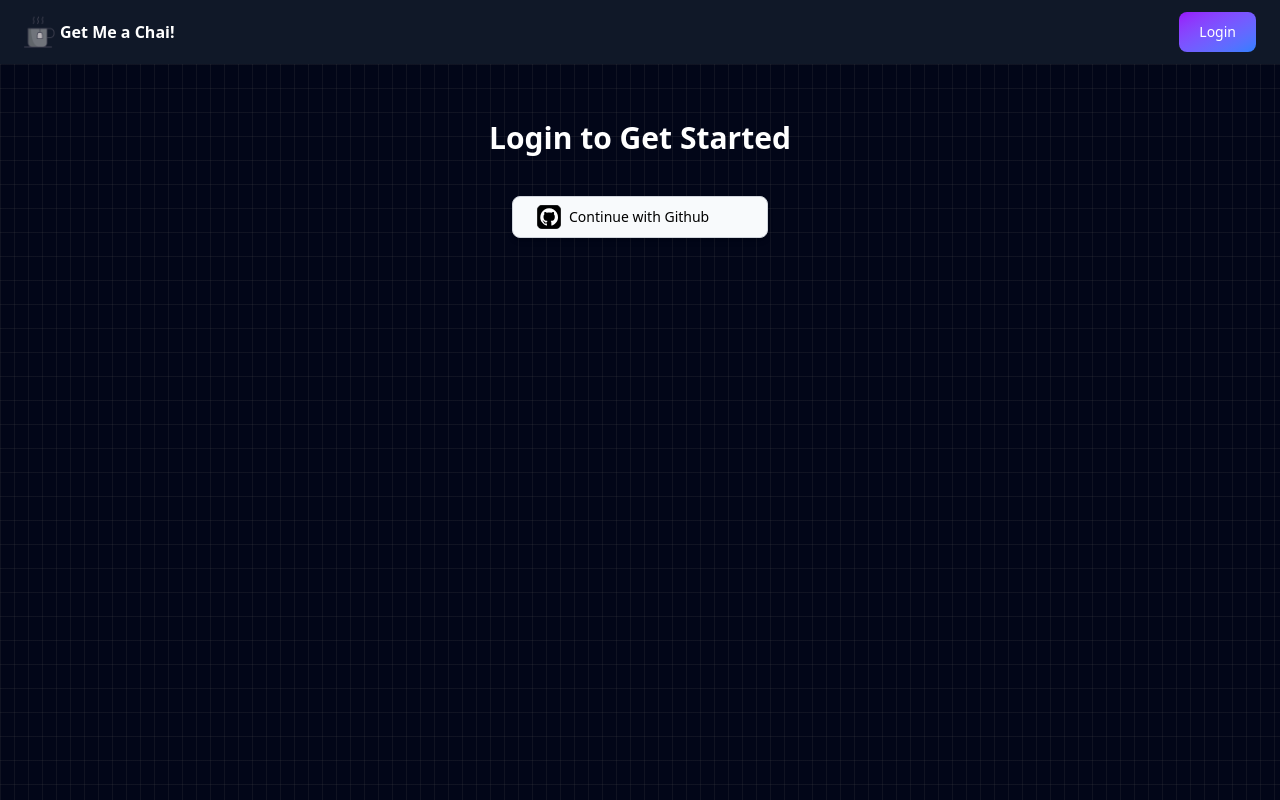
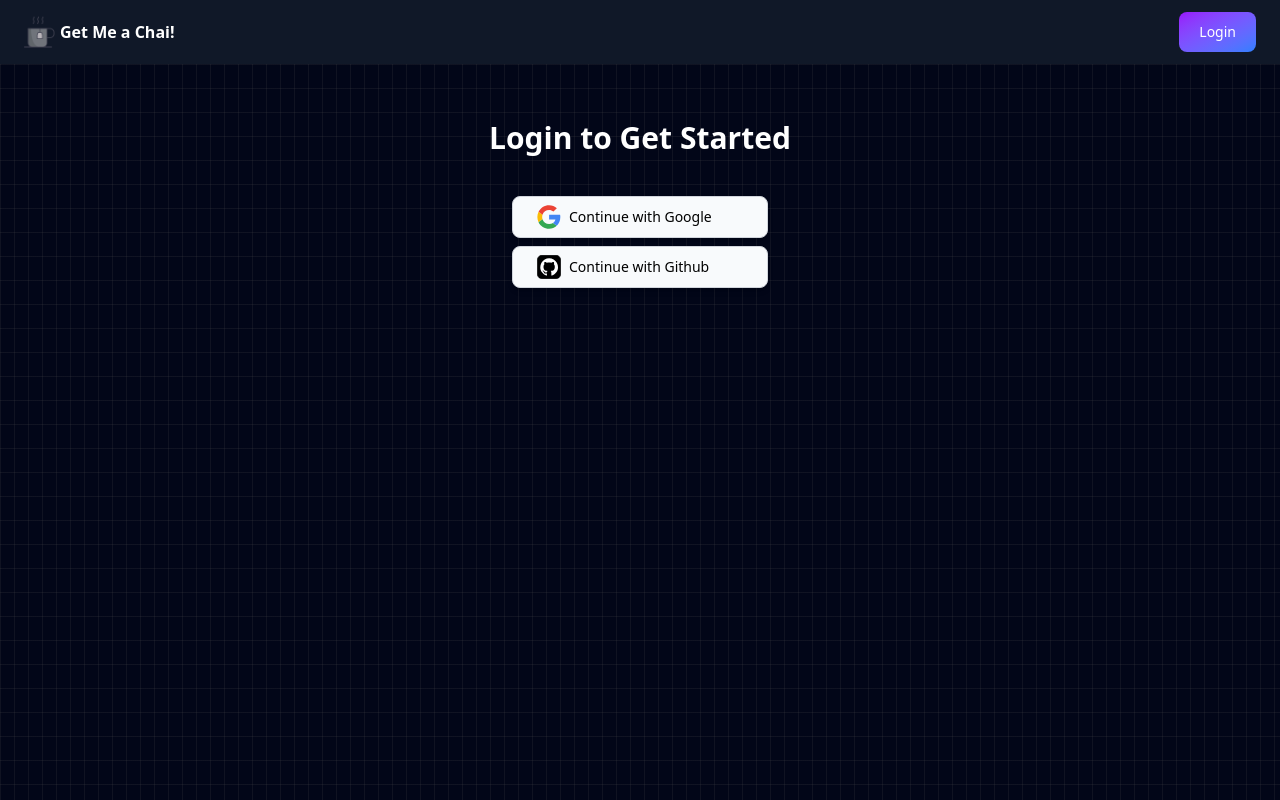
Before and after one commit to Harsh-tech81/Get-Me-A-Chai, a Next.js app: page /login in a window 1280 px wide. Shown: the top 800 px of the page. Built offline with nearby package versions, Linux system fonts and the light colour scheme; no server answers.

Commit message:
Add Google Auth

```diff
--- a/app/api/auth/[...nextauth]/route.js
+++ b/app/api/auth/[...nextauth]/route.js
@@ -1,8 +1,5 @@
 import NextAuth from "next-auth";
-// import AppleProvider from 'next-auth/providers/apple'
-// import FacebookProvider from 'next-auth/providers/facebook'
-// import GoogleProvider from 'next-auth/providers/google'
-// import EmailProvider from 'next-auth/providers/email'
+import GoogleProvider from "next-auth/providers/google";
 import GitHubProvider from "next-auth/providers/github";
 import mongoose from "mongoose";
 import User from "@/models/User.js";
@@ -11,23 +8,21 @@ import connectDB from "@/db/connectDb.js";
 export const authOptions = {
   providers: [
     // OAuth authentication providers...
-    // FacebookProvider({
-    //   clientId: process.env.FACEBOOK_ID,
-    //   clientSecret: process.env.FACEBOOK_SECRET
-    // }),
-    // GoogleProvider({
-    //   clientId: process.env.GOOGLE_CLIENT_ID,
-    //   clientSecret: process.env.GOOGLE_CLIENT_SECRET
-    // }),
+    GoogleProvider({
+      clientId: process.env.GOOGLE_CLIENT_ID,
+      clientSecret: process.env.GOOGLE_CLIENT_SECRET,
+    }),
 
     GitHubProvider({
       clientId: process.env.GITHUB_ID,
       clientSecret: process.env.GITHUB_SECRET,
-    }),
+    })
   ],
   callbacks: {
     async signIn({ user, account, profile, email, credentials }) {
-      if (account.provider === "github") {
+      if (
+        account.provider === "github" ||
+        account.provider === "google"       ) {
         // connect to database
         await connectDB();
         // check if user exists
@@ -37,7 +32,7 @@ export const authOptions = {
           const newUser = await User.create({
             email: user.email,
             username: user.email.split("@")[0],
-          })
+          });
         }
         return true;
       }
--- a/app/login/page.js
+++ b/app/login/page.js
@@ -15,9 +15,12 @@ function Login() {
     <div className="text-white py-14 container mx-auto">
       <h1 className="text-center font-bold text-3xl">Login to Get Started</h1>
       <div className="flex flex-col gap-2 min-h-screen items-center  p-10">
-{/*
         <button
-        className="flex items-center w-64 bg-slate-50 text-black border border-gray-300 rounded-lg shadow-md max-w-xs px-6 py-2 text-sm font-medium  hover:bg-gray-200 focus:outline-none focus:ring-2 focus:ring-offset-2 focus:ring-gray-500">
+          onClick={() => {
+            signIn("google");
+          }}
+          className="flex items-center w-64 bg-slate-50 text-black border border-gray-300 rounded-lg shadow-md max-w-xs px-6 py-2 text-sm font-medium  hover:bg-gray-200 focus:outline-none focus:ring-2 focus:ring-offset-2 focus:ring-gray-500"
+        >
           <svg
             className="h-6 w-6 mr-2"
             xmlns="http://www.w3.org/2000/svg"
@@ -69,41 +72,10 @@ function Login() {
           <span>Continue with Google</span>
         </button>
 
-        <button className="flex items-center w-64 bg-slate-50 text-black border border-gray-300 rounded-lg shadow-md max-w-xs px-6 py-2 text-sm font-medium  hover:bg-gray-200 focus:outline-none focus:ring-2 focus:ring-offset-2 focus:ring-gray-500">
-          <svg
-            className="h-6 w-6 mr-2"
-            xmlns="http://www.w3.org/2000/svg"
-            xmlnsXlink="http://www.w3.org/1999/xlink"
-            viewBox="0 0 48 48"
-            version="1.1"
-          >
-            <g
-              id="Icons"
-              stroke="none"
-              strokeWidth="1"
-              fill="none"
-              fillRule="evenodd"
-            >
-              <g
-                id="Color-"
-                transform="translate(-200.000000, -160.000000)"
-                fill="#4460A0"
-              >
-                <path
-                  d="M225.638355,208 L202.649232,208 C201.185673,208 200,206.813592 200,205.350603 L200,162.649211 C200,161.18585 201.185859,160 202.649232,160 L245.350955,160 C246.813955,160 248,161.18585 248,162.649211 L248,205.350603 C248,206.813778 246.813769,208 245.350955,208 L233.119305,208 L233.119305,189.411755 L239.358521,189.411755 L240.292755,182.167586 L233.119305,182.167586 L233.119305,177.542641 C233.119305,175.445287 233.701712,174.01601 236.70929,174.01601 L240.545311,174.014333 L240.545311,167.535091 C239.881886,167.446808 237.604784,167.24957 234.955552,167.24957 C229.424834,167.24957 225.638355,170.625526 225.638355,176.825209 L225.638355,182.167586 L219.383122,182.167586 L219.383122,189.411755 L225.638355,189.411755 L225.638355,208 L225.638355,208 Z"
-                  id="Facebook"
-                ></path>
-              </g>
-            </g>
-          </svg>
-
-          <span>Continue with Facebook</span>
-        </button> */}
-
         <button
-      onClick={() => {
-        signIn("github");
-        }}
+          onClick={() => {
+            signIn("github");
+          }}
           className="flex items-center w-64 bg-slate-50 text-black border border-gray-300 rounded-lg shadow-md max-w-xs px-6 py-2 text-sm font-medium  hover:bg-gray-200 focus:outline-none focus:ring-2 focus:ring-offset-2 focus:ring-gray-500"
         >
           <svg
@@ -148,6 +120,8 @@ function Login() {
           <span>Continue with Github</span>
         </button>
 
+
+
       </div>
     </div>
   );
--- a/app/page.js
+++ b/app/page.js
@@ -7,7 +7,7 @@ export default function Home() {
     <>
       <div className="flex justify-center flex-col gap-4 items-center text-white h-[44vh]">
         <div className="font-bold flex gap-2 text-5xl justify-center items-center">
-          Buy Me a Chai{" "}
+          Get Me a Chai{" "}
           <span>
             <img className="invertImg" src="/tea.gif" width={88} />
           </span>
```
